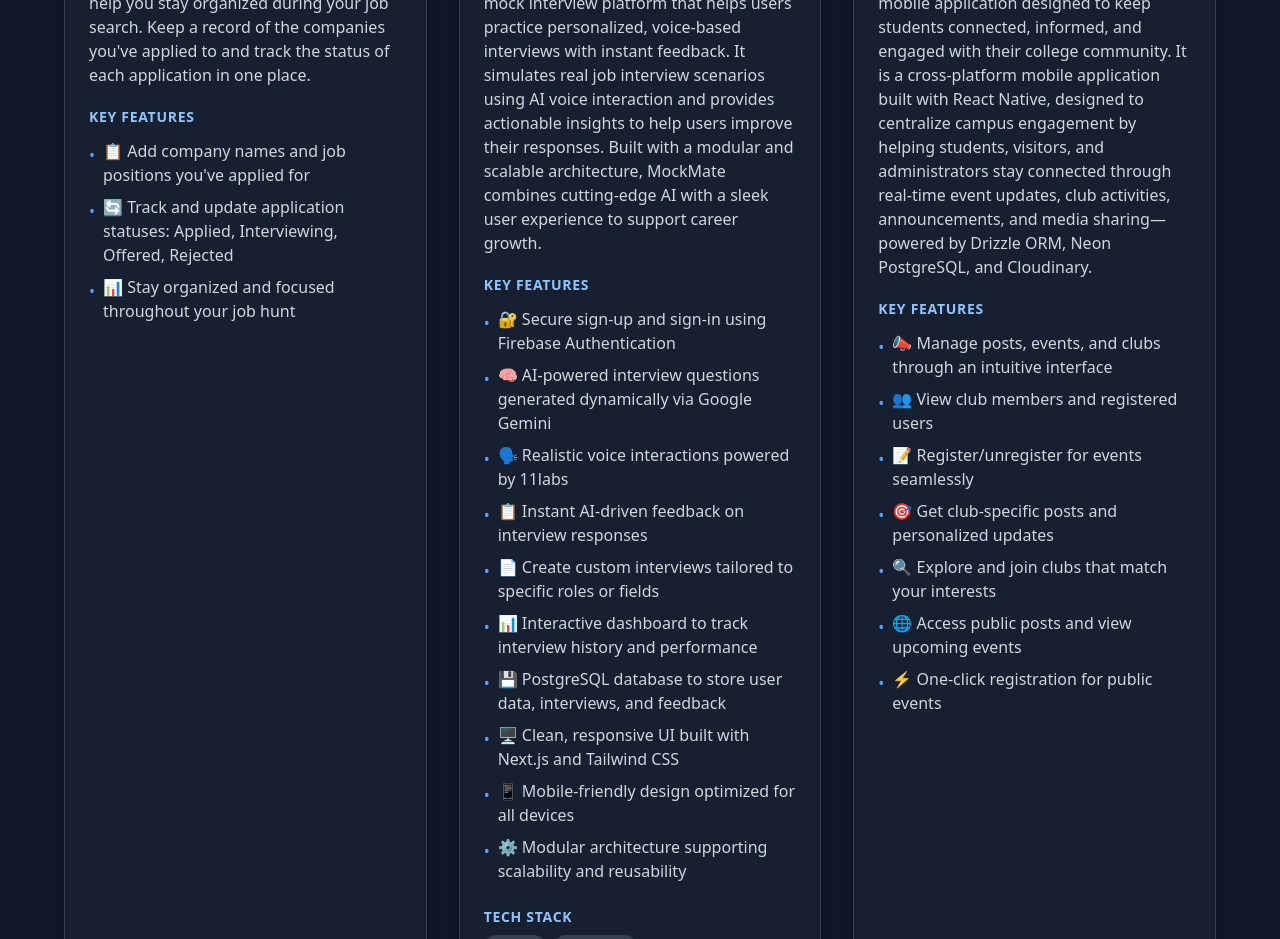
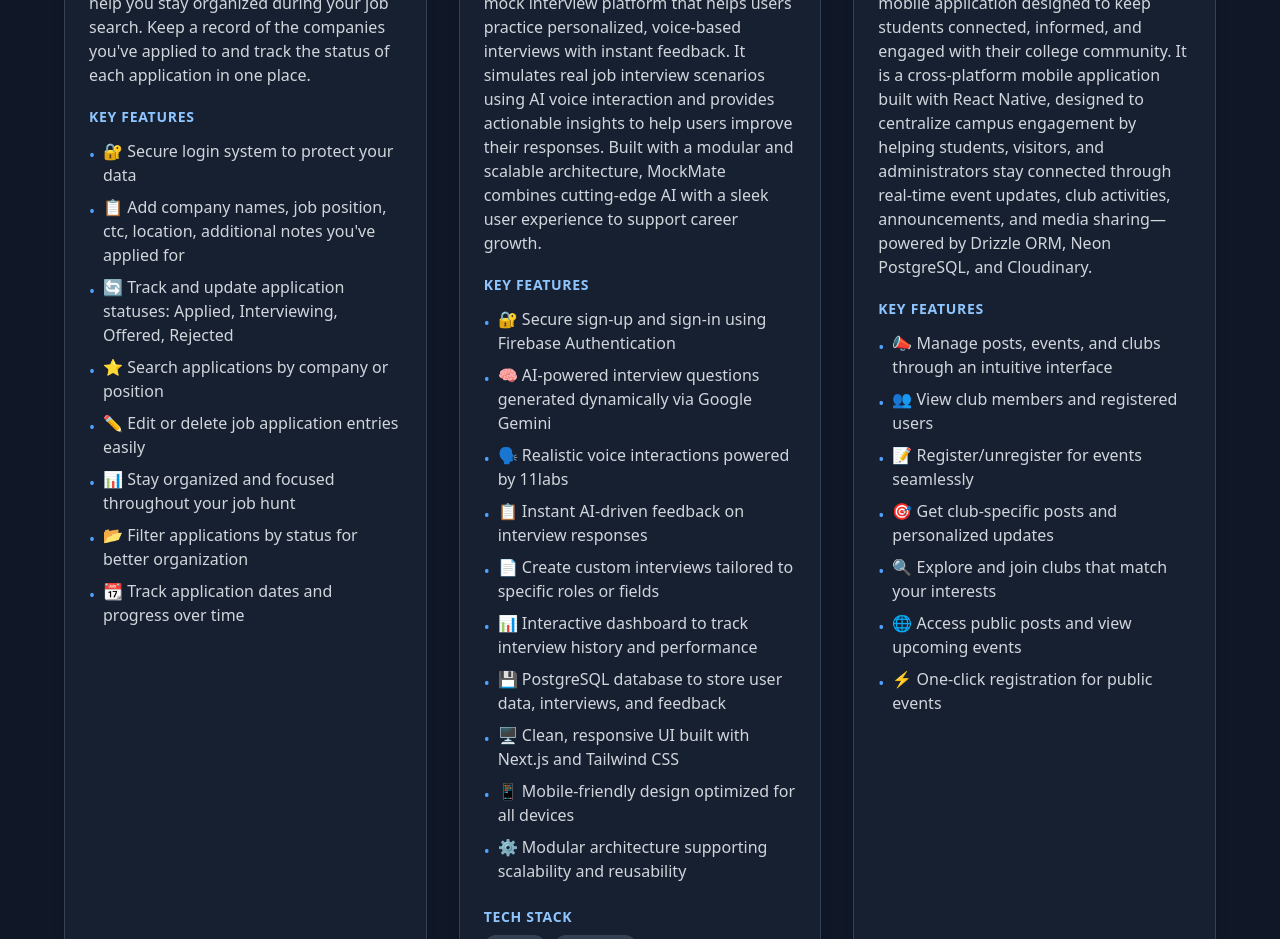
Before and after one commit to yashsrivastavaaa/Portfolio, a React (Vite) app: page / in a window 1280 px wide. Shown: the part 2380-3319 px from the top of the page. Built offline with nearby package versions, Linux system fonts and the light colour scheme.

Commit message:
Update Data.jsx

```diff
--- a/src/Data.jsx
+++ b/src/Data.jsx
@@ -22,7 +22,6 @@ export const contactInfo = [
     link: "https://www.linkedin.com/in/yashsrivastavaaaaa/",
     newTab: true,
   },
-
   {
     icon: <SiLeetcode className="text-blue-400 text-xl" />,
     title: "LeetCode",
@@ -51,7 +50,6 @@ export const technicalSkills = [
   "Tailwind CSS",
 ];
 
-
 export const softSkills = [
   { name: "Problem-Solving", icon: "🧩" },
   { name: "Team Collaboration", icon: "👥" },
@@ -69,18 +67,19 @@ export const projects = [
     description:
       "TrakIt is a simple and effective tool to help you stay organized during your job search. Keep a record of the companies you've applied to and track the status of each application in one place.",
     features: [
-      "📋 Add company names and job positions you've applied for",
+      "🔐 Secure login system to protect your data",
+      "📋 Add company names, job position, ctc, location, additional notes you've applied for",
       "🔄 Track and update application statuses: Applied, Interviewing, Offered, Rejected",
-      "📊 Stay organized and focused throughout your job hunt"
+      "⭐ Search applications by company or position",
+      "✏️ Edit or delete job application entries easily",
+      "📊 Stay organized and focused throughout your job hunt",
+      "📂 Filter applications by status for better organization",
+      "📆 Track application dates and progress over time",
     ],
-    techStack: [
-      "React Native",
-      "TypeScript",
-      "NeonDB (PostgreSQL)",
-      "Expo"
-    ],
-    demoLink: "https://drive.google.com/file/d/1gRlXb2Wmg7J_3RzAn88Q9pINORkmw0Ct/view",
-    codeLink: "https://github.com/yashsrivastavaaa/TrakIt"
+    techStack: ["React Native", "TypeScript", "NeonDB (PostgreSQL)", "Expo"],
+    demoLink:
+      "https://drive.google.com/file/d/1gRlXb2Wmg7J_3RzAn88Q9pINORkmw0Ct/view",
+    codeLink: "https://github.com/yashsrivastavaaa/TrakIt",
   },
   {
     id: 2,
@@ -98,7 +97,7 @@ export const projects = [
       "💾 PostgreSQL database to store user data, interviews, and feedback",
       "🖥️ Clean, responsive UI built with Next.js and Tailwind CSS",
       "📱 Mobile-friendly design optimized for all devices",
-      "⚙️ Modular architecture supporting scalability and reusability"
+      "⚙️ Modular architecture supporting scalability and reusability",
     ],
     techStack: [
       "Next.js",
@@ -108,10 +107,10 @@ export const projects = [
       "11labs API (Voice interaction)",
       "PostgreSQL",
       "Tailwind CSS",
-      "Vercel (Hosting)"
+      "Vercel (Hosting)",
     ],
     demoLink: "https://mock-mate-one-theta.vercel.app/",
-    codeLink: "https://github.com/yashsrivastavaaa/MockMate"
+    codeLink: "https://github.com/yashsrivastavaaa/MockMate",
   },
   {
     id: 3,
@@ -126,16 +125,16 @@ export const projects = [
       "🎯 Get club-specific posts and personalized updates",
       "🔍 Explore and join clubs that match your interests",
       "🌐 Access public posts and view upcoming events",
-      "⚡ One-click registration for public events"
+      "⚡ One-click registration for public events",
     ],
     techStack: [
       "React Native",
       "TypeScript",
       "Cloudinary (for media storage)",
       "NeonDB (PostgreSQL)",
-      "Expo"
+      "Expo",
     ],
     demoLink: "https://github.com/yashsrivastavaaa/CampusVibes",
-    codeLink: "https://github.com/yashsrivastavaaa/CampusVibes"
-  }
+    codeLink: "https://github.com/yashsrivastavaaa/CampusVibes",
+  },
 ];
```
